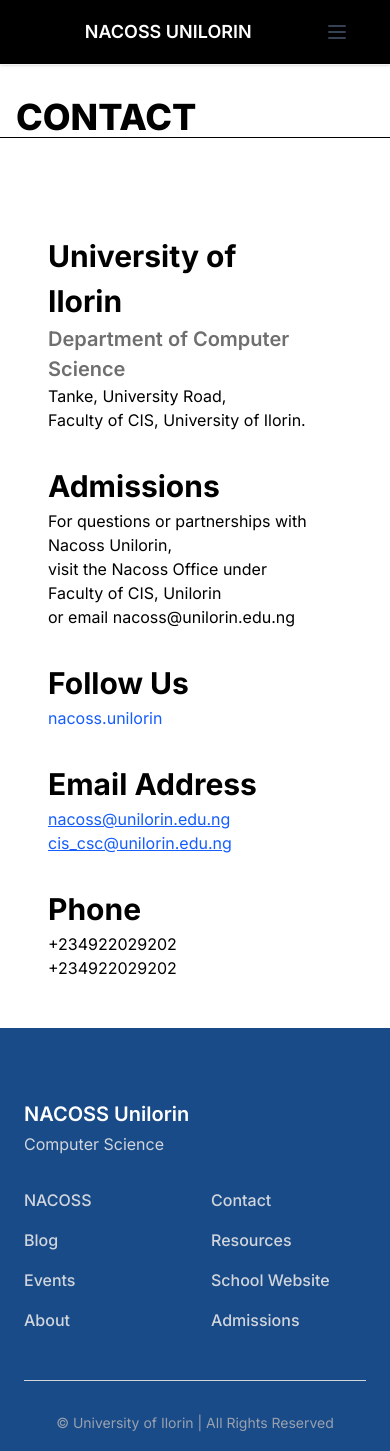
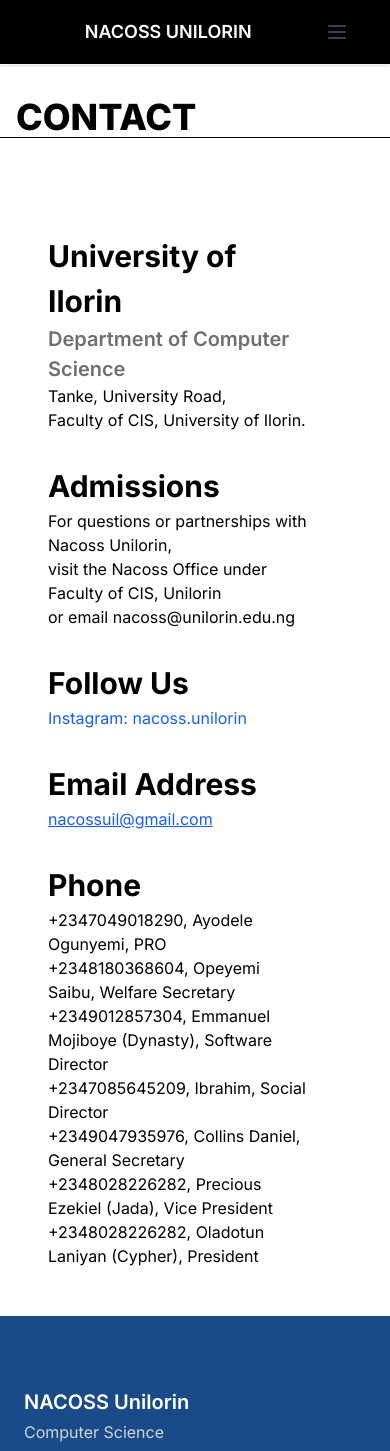
Before and after one commit to Oladotunlaniyan/NACOSS, a Next.js app: page /contact in a window 390 px wide. Shown: the top 1451 px of the page. Built offline with nearby package versions, Linux system fonts and the light colour scheme.

Commit message:
final touches to website

```diff
--- a/src/app/blog/page.tsx
+++ b/src/app/blog/page.tsx
@@ -23,7 +23,7 @@
   id: "feature-1",
   title: "Our Chancellor\u2019s Cup Progress",
   excerpt:
-    "The MIT community is driven by a shared purpose: to make a better world through education, research and innovation. We are fun and quirky, elite but not elitist, inventive and artistic, obsessed with numbers.",
+    "The NACOSS community is driven by a shared purpose: to make a better world through education, research and innovation. We are fun and quirky, elite but not elitist, inventive and artistic, obsessed with numbers.",
   dateLabel: "This Week\u2019s Feature",
   imageAlt: "Action shot from a football match",
 }
@@ -33,7 +33,7 @@
     id: "p1",
     title: "Our Chancellor\u2019s Cup Progress",
     excerpt:
-      "The MIT community is driven by a shared purpose: to make a better world through education, research and innovation. We are fun and quirky, elite but not elitist, inventive and artistic, obsessed with numbers.",
+      "The NACOSS community is driven by a shared purpose: to make a better world through education, research and innovation. We are fun and quirky, elite but not elitist, inventive and artistic, obsessed with numbers.",
     dateLabel: "DEC 26",
     imageAlt: "Vintage TV on wooden backdrop",
   },
@@ -41,7 +41,7 @@
     id: "p2",
     title: "Our Chancellor\u2019s Cup Progress",
     excerpt:
-      "The MIT community is driven by a shared purpose: to make a better world through education, research and innovation.",
+      "The NACOSS community is driven by a shared purpose: to make a better world through education, research and innovation.",
     dateLabel: "DEC 29",
     imageAlt: "Social media app icons",
   },
@@ -156,7 +156,7 @@
                     <Link href="#" className="block text-sm font-semibold text-gray-900 hover:text-primary-600 truncate">
                       {item.title}
                     </Link>
-                    <p className="text-[11px] text-gray-500 line-clamp-2">The MIT community is driven by a shared purpose.</p>
+                    <p className="text-[11px] text-gray-500 line-clamp-2">The NACOSS community is driven by a shared purpose.</p>
                   </div>
                 </li>
               ))}
--- a/src/app/contact/contactSection.tsx
+++ b/src/app/contact/contactSection.tsx
@@ -15,17 +15,22 @@
                 </div>
                 <div className="">
                     <h1 className="md:text-[40px] text-[30px] font-bold">Follow Us</h1>
-                    <a href="https://www.instagram.com/nacoss.unilorin/" className="text-blue-600 hover:underline"> nacoss.unilorin </a>
+                    <a href="https://www.instagram.com/nacoss.unilorin/" className="text-blue-600 hover:underline"> Instagram: nacoss.unilorin </a>
                 </div>
                 <div className="">
                     <h1 className="md:text-[40px] text-[30px] font-bold">Email Address</h1>
-                    <a href="mailto:nacoss@unilorin.edu.ng" className="underline text-blue-600">nacoss@unilorin.edu.ng</a> <br />
-                    <a href="mailto:cis_csc@unilorin.edu.ng" className="underline text-blue-600">cis_csc@unilorin.edu.ng</a>
+                    <a href="mailto:nacoss@unilorin.edu.ng" className="underline text-blue-600">nacossuil@gmail.com</a> <br />
                 </div>
                 <div className="">
                     <h1 className="md:text-[40px] text-[30px] font-bold">Phone</h1>
-                    <p className="md:text-[18px]">+234922029202</p>
-                    <p className="md:text-[18px]">+234922029202</p>
+                    <p className="md:text-[18px]">+2347049018290, Ayodele Ogunyemi, PRO</p>
+                    <p className="md:text-[18px]">+2348180368604, Opeyemi Saibu, Welfare Secretary</p>
+                    <p className="md:text-[18px]">+2349012857304, Emmanuel Mojiboye (Dynasty), Software Director</p>
+                    <p className="md:text-[18px]">+2347085645209, Ibrahim, Social Director</p>
+                    <p className="md:text-[18px]">+2349047935976, Collins Daniel, General Secretary </p>
+                    <p className="md:text-[18px]">+2348028226282, Precious Ezekiel (Jada), Vice President</p>
+                    <p className="md:text-[18px]">+2348028226282, Oladotun Laniyan (Cypher), President</p>
+
                 </div>
             </div>
         </div>
--- a/src/app/resources/resourceSection.tsx
+++ b/src/app/resources/resourceSection.tsx
@@ -11,14 +11,14 @@
                     <div className="space-y-12">
 
                         <div className="space-y-6">
-                            <a href="https://drive.google.com" target="_blank" rel="noopener noreferrer" className="block">
+                            <a href="https://drive.google.com/drive/folders/1TMQFKlMke9YLQPmoG_CLo8YJ35eY9lLW" target="_blank" rel="noopener noreferrer" className="block">
                                 <div className="flex items-center space-x-2">
                                     <h2 className="text-2xl sm:text-3xl font-semibold text-gray-900">Lecture Resources</h2>
                                     <svg className="w-5 h-5 text-gray-900" fill="none" stroke="currentColor" viewBox="0 0 24 24" xmlns="http://www.w3.org/2000/svg"><path strokeLinecap="round" strokeLinejoin="round" strokeWidth="2" d="M10 6L14 10L10 14"></path></svg>
                                 </div>
                                 <p className="text-gray-600 text-sm">drive.google.com</p>
                             </a>
-                            <a href="https://drive.google.com" target="_blank" rel="noopener noreferrer" className="block">
+                            <a href="https://drive.google.com/drive/folders/1TMQFKlMke9YLQPmoG_CLo8YJ35eY9lLW" target="_blank" rel="noopener noreferrer" className="block">
                                 <div className="flex items-center space-x-2">
                                     <h2 className="text-2xl sm:text-3xl font-semibold text-gray-900">Past Questions</h2>
                                     <svg className="w-5 h-5 text-gray-900" fill="none" stroke="currentColor" viewBox="0 0 24 24" xmlns="http://www.w3.org/2000/svg"><path strokeLinecap="round" strokeLinejoin="round" strokeWidth="2" d="M10 6L14 10L10 14"></path></svg>
@@ -78,11 +78,11 @@
                     <div className="space-y-6">
                         <div>
                             <p className="uppercase text-xs text-gray-400">Email Address</p>
-                            <a href="mailto:nacos@unilorin.edu.ng" className="text-base sm:text-lg">nacos@unilorin.edu.ng</a>
+                            <a href="mailto:nacossuil@gmail.com" className="text-base sm:text-lg">nacossuil@gmail.com</a>
                         </div>
                         <div>
                             <p className="uppercase text-xs text-gray-400">Phone</p>
-                            <a href="tel:+2348062587328" className="text-base sm:text-lg">+234 899 999 9999</a>
+                            <a href="tel:+2347049018290" className="text-base sm:text-lg">+234 704 901 8290, Ayodele Ogunyemi, NACOSS PRO.</a>
                         </div>
                         <div>
                             <p className="uppercase text-xs text-gray-400">Address</p>
```
